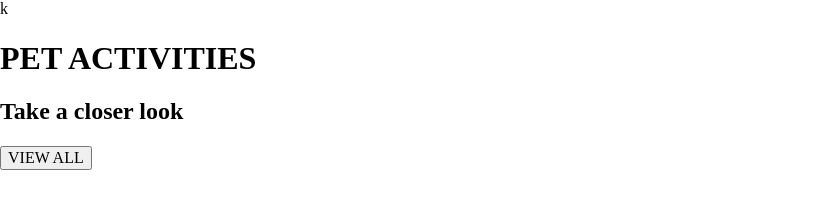
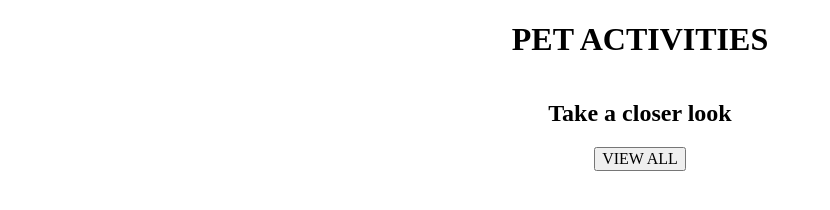
Before and after one commit to ArnauOriol/202209-w1ch4-arnau-oriol, a plain HTML site: page index.html in a window 1280 px wide. Shown: the whole page, without its empty margins (0-830 px from the left). Drawn offline with Linux system fonts and the light colour scheme.

Commit message:
Add positioning

```diff
--- a/index.html
+++ b/index.html
@@ -9,18 +9,18 @@
   <link rel="shortcut icon" href="/resources/favicon_io/favicon-16x16.png" type="image/x-icon">
   <link href="https://fonts.googleapis.com/css2?family=Nunito:wght@400;800&display=swap" rel="stylesheet">
   <link rel="stylesheet" href="style.css">
-  <link rel="stylesheet" href="normalise.css">k
+  <link rel="stylesheet" href="normalise.css">
   <title>Live Demo</title>
 </head>
 
 <body>
-  <section>
-    <div>
-      <h1>PET ACTIVITIES</h1>
-      <h2>Take a closer look</h2>
+  <main class="container">
+    <div class="titles">
+      <h1 class="titles__main-title">PET ACTIVITIES</h1>
+      <h2 class="titles__secondary-title">Take a closer look</h2>
+      <button class="button">VIEW ALL</button>
     </div>
-    <button>VIEW ALL</button>
-  </section>
+  </main>
 </body>
 
 </html>
--- a/style.css
+++ b/style.css
@@ -1,4 +1,17 @@
 :root {
   margin: 0;
-  --font-style: Nunito, "Nunito Extrabold";
+  --font-style: -apple-system, "Nunito", BlinkMacSystemFont, avenir next, avenir,
+    segoe ui, helvetica neue, helvetica, Cantarell, Ubuntu, roboto, noto, arial,
+    sans-serif;
 }
+* {
+  box-sizing: border-box;
+}
+html {
+  font-style: var(--font-style);
+}
+.titles {
+  display: flex;
+  flex-direction: column;
+  align-items: center;
+}
```
